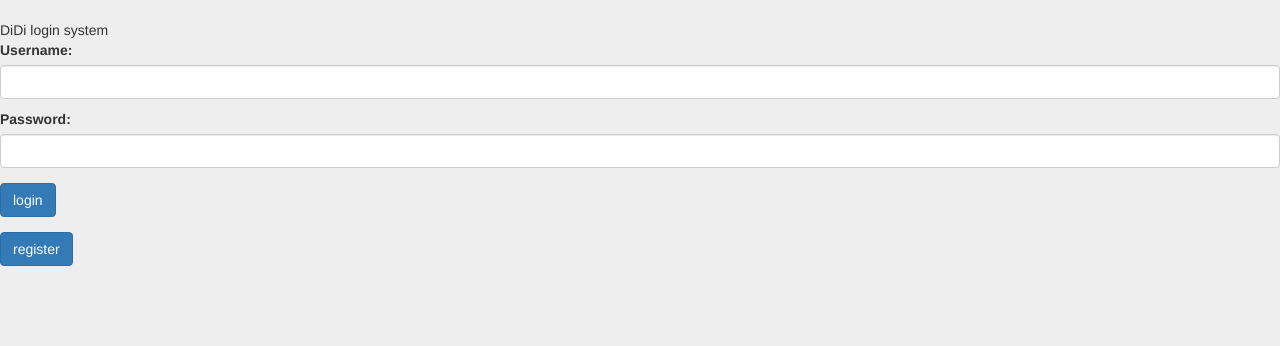
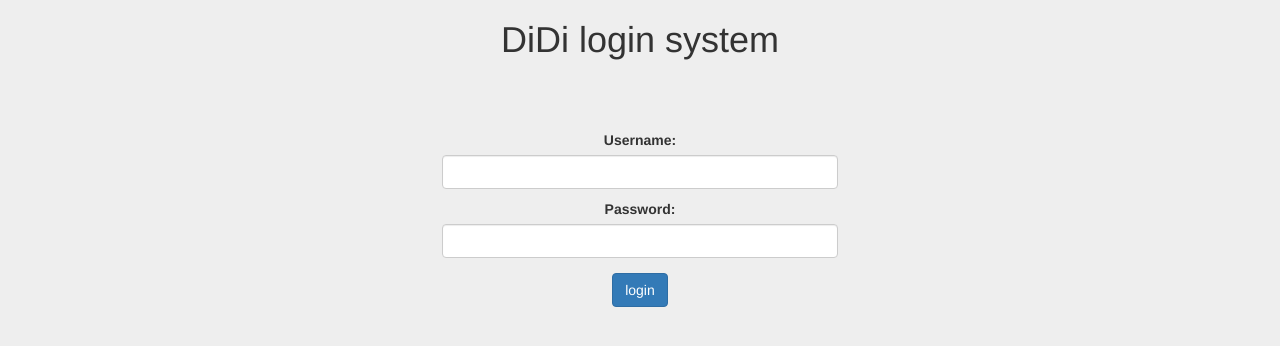
Before and after one commit to RichardSun144/Django-web-app, a Django app: page / in a window 1280 px wide. Shown: the part 52-398 px from the top of the page. Run offline with Django 3.2, Linux system fonts and the light colour scheme; some libraries are stand-ins or nearby versions.

Commit message:
refine html

```diff
--- a/ridesite/login/templates/login/base.html
+++ b/ridesite/login/templates/login/base.html
@@ -53,7 +53,6 @@
 
     {% block content %}{% endblock %}
 
-
     <!-- jQuery (necessary for Bootstrap's JavaScript plugins) -->
     <script src="{% static 'js/jquery-3.2.1.js' %}"></script>
     <!-- Include all compiled plugins (below), or include individual files as needed -->
--- a/ridesite/login/templates/login/login.html
+++ b/ridesite/login/templates/login/login.html
@@ -7,7 +7,14 @@
 
 
 {% block content %}
-DiDi login system
+  <div style="width:100%;text-align:center">
+<h1>DiDi login system</h1>
+<br/>
+<br/>
+<br/>
+</div>
+  <div style="width:100%;text-align:center">
+<div class="col-md-4 col-md-offset-4">
   <form method="POST" class="form-group">
     {% csrf_token %}
     {{user_form.as_p}}
@@ -25,7 +32,7 @@ DiDi login system
     <button type="submit" class="btn btn-primary" name="login">login</button>
 
   </form>
-  <form method="GET">
-      <button type="submit" class="btn btn-primary" name="register">register</button>
-</form>
+</div>
+
+</div>
 {% endblock %}
```
Also changed, not shown: ridesite/login/templates/login/register.html (+9 -3 lines).
